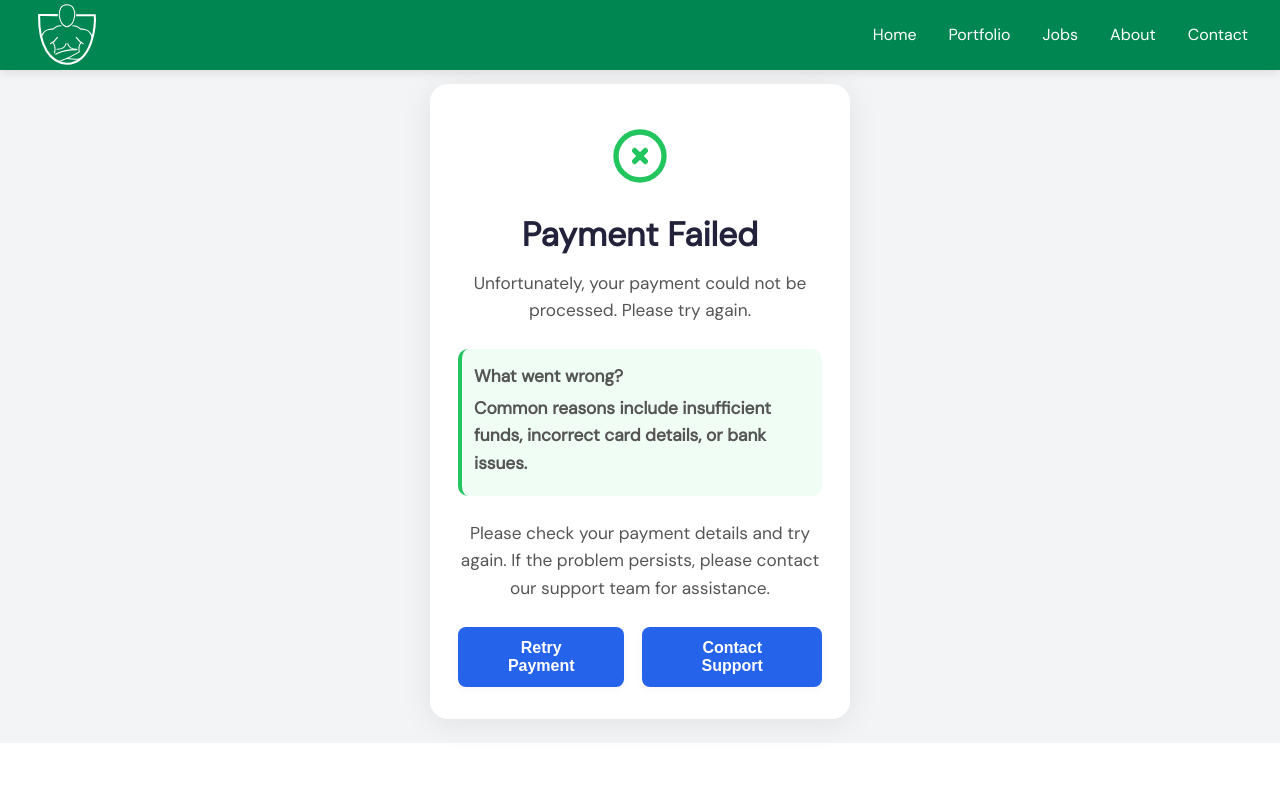
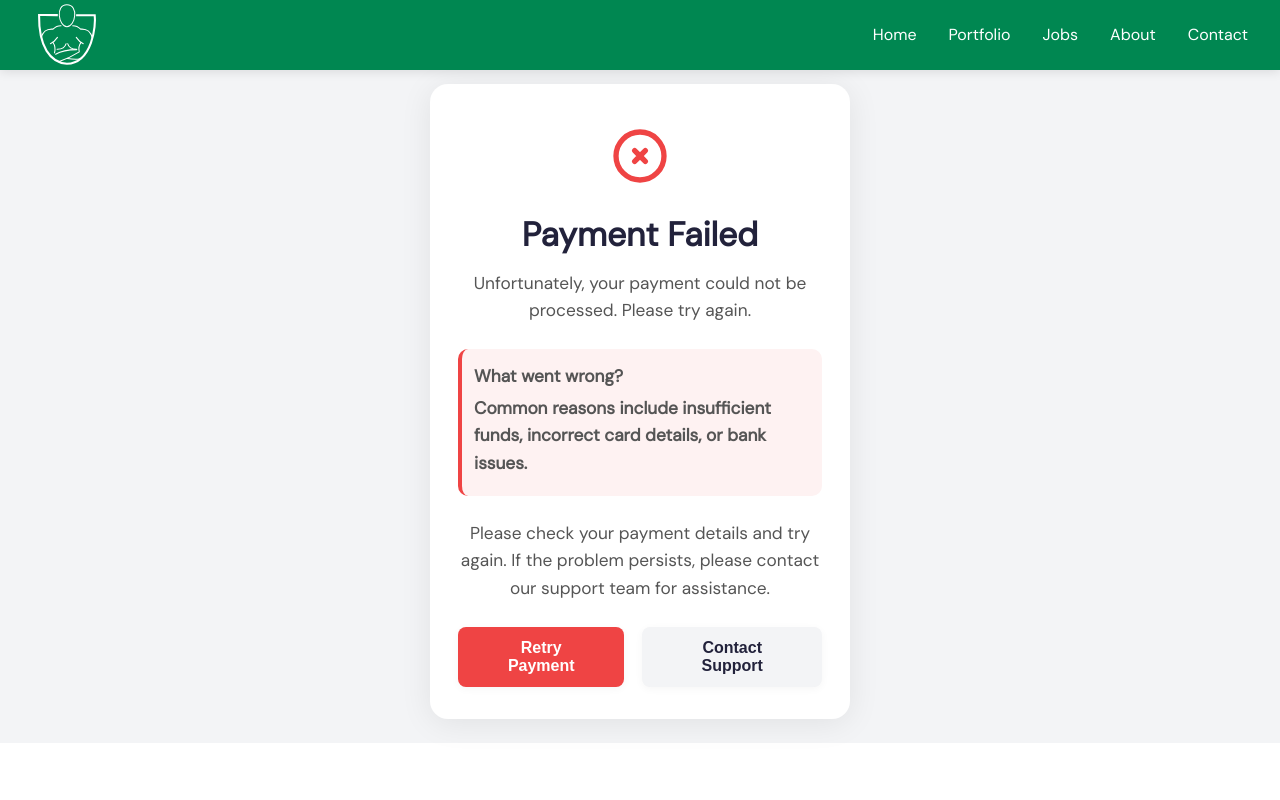
Before and after one commit to bravono/bravework-studio, a Next.js app: page /payment/failure in a window 1280 px wide. Shown: the top 800 px of the page. Built offline with nearby package versions, Linux system fonts and the light colour scheme; no server answers.

Commit message:
Refactor: Enhance payment failure and success pages with Suspense for better loading experience

```diff
--- a/app/payment/failure/page.tsx
+++ b/app/payment/failure/page.tsx
@@ -1,29 +1,23 @@
 "use client";
 
-import React, { useEffect, useState } from "react";
+import React, { useEffect, useState, Suspense } from "react";
 import { useRouter, useSearchParams } from "next/navigation";
 import { toast } from "react-toastify";
 import "../../payment-status.css";
 
-export default function PaymentFailurePage() {
+function PaymentFailureContent() {
   const router = useRouter();
   const searchParams = useSearchParams();
-  const errorCode = searchParams.get("code"); // Optional: Get error code from URL
-  const errorMessage = searchParams.get("message"); // Optional: Get error message from URL
-
-  // State to hold a more user-friendly message based on the error
+  const errorCode = searchParams.get("code");
+  const errorMessage = searchParams.get("message");
   const [displayMessage, setDisplayMessage] = useState<string | null>(null);
 
   useEffect(() => {
-    // Log any error details for debugging
     console.error("Payment Failure Page Loaded.", { errorCode, errorMessage });
 
-    // Set a user-friendly message
     if (errorMessage) {
       setDisplayMessage(
-        `Payment failed: ${decodeURIComponent(
-          errorMessage
-        )}. Please try again or contact support.`
+        `Payment failed: ${decodeURIComponent(errorMessage)}. Please try again or contact support.`
       );
     } else if (errorCode === "cancelled") {
       setDisplayMessage(
@@ -35,7 +29,6 @@ export default function PaymentFailurePage() {
       );
     }
 
-    // Optionally show a toast notification
     toast.error(displayMessage || "Payment failed. Please try again.");
   }, [errorCode, errorMessage, displayMessage]);
 
@@ -43,7 +36,7 @@ export default function PaymentFailurePage() {
     <div className="payment-status-container">
       <div className="payment-status-card">
         <svg
-          className="payment-status-icon payment-status-success"
+          className="payment-status-icon payment-status-failure"
           fill="none"
           stroke="currentColor"
           viewBox="0 0 24 24"
@@ -59,7 +52,7 @@ export default function PaymentFailurePage() {
         <h1 className="payment-status-title">Payment Failed</h1>
         <p className="payment-status-message">{displayMessage}</p>
 
-        <div className="payment-status-info payment-status-info-success">
+        <div className="payment-status-info payment-status-info-failure">
           <p className="payment-status-message">What went wrong?</p>
           <p className="payment-status-message">
             {errorCode && `Error Code: ${errorCode}. `}
@@ -76,13 +69,13 @@ export default function PaymentFailurePage() {
         <div className="payment-status-actions">
           <button
             onClick={() => router.push("/payment")}
-            className="payment-status-btn payment-status-btn-success"
+            className="payment-status-btn payment-status-btn-failure"
           >
             Retry Payment
           </button>
           <button
             onClick={() => router.push("/contact")}
-            className="payment-status-btn payment-status-btn-success"
+            className="payment-status-btn payment-status-btn-secondary"
           >
             Contact Support
           </button>
@@ -91,3 +84,11 @@ export default function PaymentFailurePage() {
     </div>
   );
 }
+
+export default function PaymentFailurePage() {
+  return (
+    <Suspense fallback={<div>Loading...</div>}>
+      <PaymentFailureContent />
+    </Suspense>
+  );
+}
```
Also changed, not shown: app/payment/success/page.tsx (+13 -26 lines).
